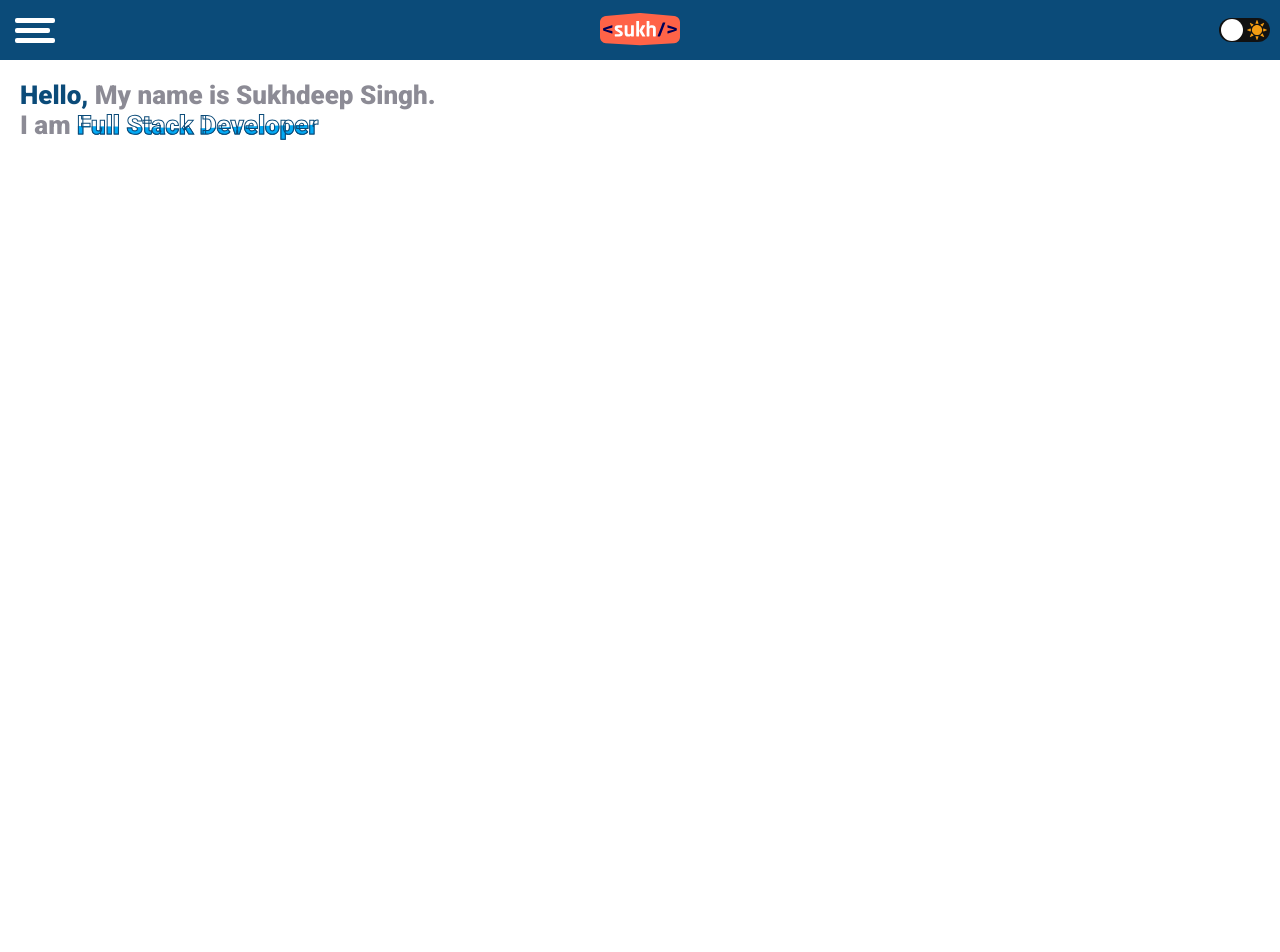
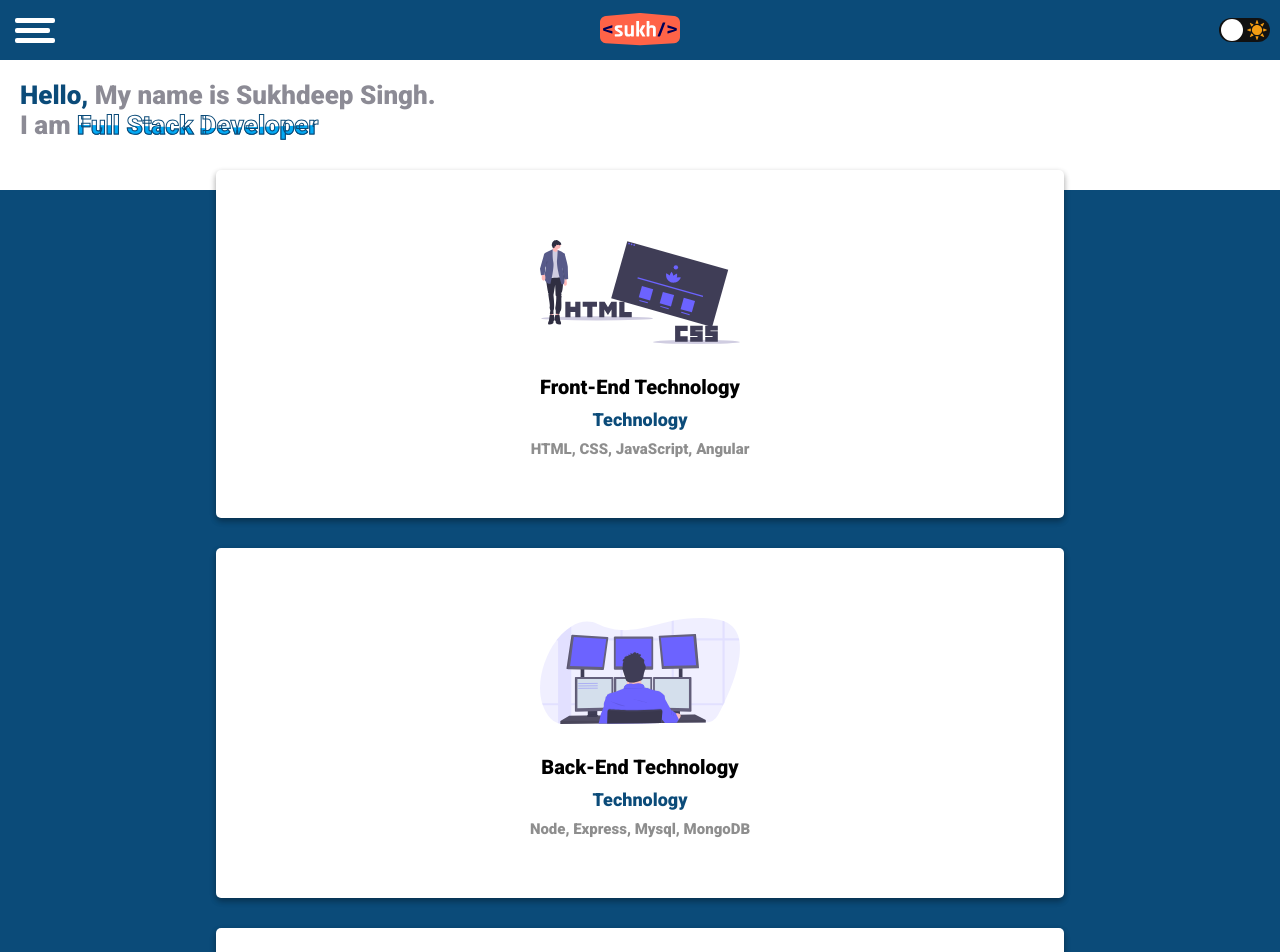
Before and after one commit to sukhdeep11/portfolio, an Angular app: page / in a window 1280 px wide. Shown: the top 952 px of the page. Before the commit the page ends 800 px from the top, so only its background shows below. Built offline with nearby package versions, Linux system fonts and the light colour scheme.

Commit message:
cards added

```diff
--- a/src/app/components/profile/profile.component.css
+++ b/src/app/components/profile/profile.component.css
@@ -57,3 +57,59 @@
         content: "Hello,";
     }
 }
+
+
+
+
+/* Cards */
+
+.cardContainer{
+    display: flex;
+    flex-direction: column;
+    background-color: #0B4B79;
+    margin-top: 3rem;
+}
+
+.cardContainer .card{
+    width: 60%;
+    text-align: center;
+    background-color: white;
+    margin: 1.5rem auto;
+    padding: 5rem 4rem;
+    border-radius: 0.5rem;
+    box-shadow: 1px 1px 1px red;
+    box-shadow: 0 3px 6px rgba(0,0,0,0.16), 0 3px 6px rgba(0,0,0,0.23);
+}
+
+.cardContainer .card:first-child{
+    margin-top: -2rem;
+}
+
+.card img{
+    width: 20rem;
+    padding: 2rem 0;
+}
+
+.card:last-child img{
+    width: 15rem;
+}
+
+.card .heading{
+    font-size: 2rem;
+    font-weight: bolder;
+    font-family: Roboto;
+    padding: 1rem 0;
+}
+
+.card .technology{
+    color: #0B4B79;
+    font-family: Roboto;
+    font-size: 1.8rem;
+}
+
+.card .techStack{
+    font-size: 1.5rem;
+    color: #8e8e8e;
+    padding: 1rem 0;
+    font-family: Roboto;
+}
--- a/src/app/components/profile/profile.component.html
+++ b/src/app/components/profile/profile.component.html
@@ -6,3 +6,26 @@
         <span class="fullStack">Full Stack Developer</span>
     </p>
 </div>
+
+<!-- cards -->
+
+<div class="cardContainer">
+    <div class="card">
+        <img src="../../../assets/undraw_static_website_0107.svg" alt="">
+        <h3 class="heading">Front-End Technology</h3>
+        <p class="technology">Technology</p>
+        <p class="techStack">HTML, CSS, JavaScript, Angular</p>
+    </div>
+    <div class="card">
+        <img src="../../../assets/undraw_programming_2svr.svg" alt="">
+        <h3 class="heading">Back-End Technology</h3>
+        <p class="technology">Technology</p>
+        <p class="techStack">Node, Express, Mysql, MongoDB</p>
+    </div>
+    <div class="card">
+        <img src="../../../assets/undraw_feeling_proud_qne1.svg" alt="">
+        <h3 class="heading">Tools</h3>
+        <p class="technology">Technology</p>
+        <p class="techStack">GitHub, Figma, VsCode</p>
+    </div>
+</div>
```
